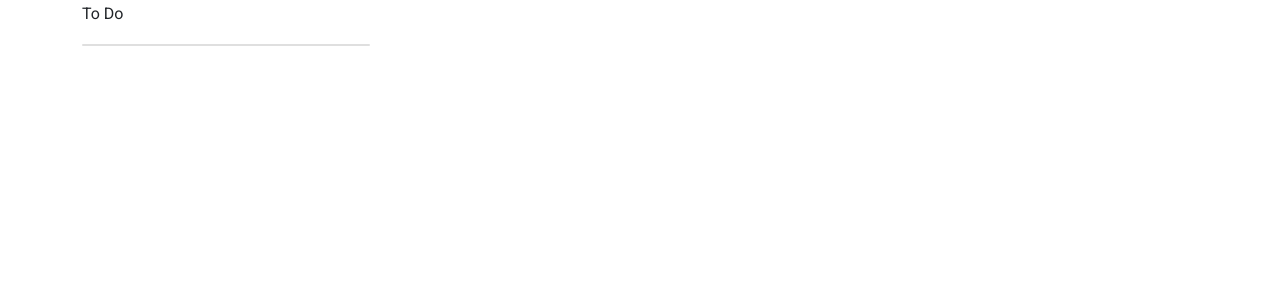
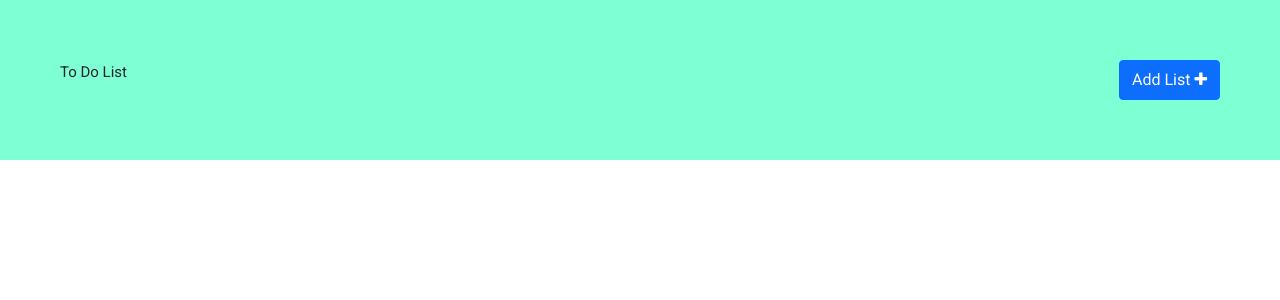
Before and after one commit to gowthamiedamalapati/todo-application, an Angular app in the folder todo-angular-app/: page /home in a window 1280 px wide. Shown: the top 300 px of the page. Built offline with nearby package versions, Linux system fonts and the light colour scheme.

Commit message:
Modal window to add new list

```diff
--- a/todo-angular-app/package.json
+++ b/todo-angular-app/package.json
@@ -21,6 +21,7 @@
     "@angular/platform-browser": "~11.1.0",
     "@angular/platform-browser-dynamic": "~11.1.0",
     "@angular/router": "~11.1.0",
+    "@ng-bootstrap/ng-bootstrap": "^9.1.0",
     "bootstrap": "^5.0.0-beta3",
     "font-awesome": "^4.7.0",
     "jquery": "^3.6.0",
--- a/todo-angular-app/src/app/app.module.ts
+++ b/todo-angular-app/src/app/app.module.ts
@@ -1,5 +1,7 @@
 import { NgModule } from '@angular/core';
 import { BrowserModule } from '@angular/platform-browser';
+import {NgbModule} from '@ng-bootstrap/ng-bootstrap';
+import { FormsModule } from '@angular/forms';
 
 import { AppRoutingModule } from './app-routing.module';
 import { AppComponent } from './app.component';
@@ -14,7 +16,9 @@ import { HomeComponent } from './home/home.component';
   imports: [
     BrowserModule,
     AppRoutingModule,
-    BrowserAnimationsModule
+    BrowserAnimationsModule,
+    NgbModule,
+    FormsModule
   ],
   providers: [],
   bootstrap: [AppComponent]
--- a/todo-angular-app/src/app/home/home.component.css
+++ b/todo-angular-app/src/app/home/home.component.css
@@ -1,7 +1,12 @@
-.todo{
-    width: auto;
+.header{
+    display: flex;
+    background-color: aquamarine;
+    justify-content: space-between;
+    padding: 60px;
 }
-.list{
-    display: flex;
-    height: 100%;
+.modal-footer{
+    justify-content: space-between;
 }
+.modal-dialog{
+    max-width: 300px;
+}
--- a/todo-angular-app/src/app/home/home.component.html
+++ b/todo-angular-app/src/app/home/home.component.html
@@ -1,8 +1,21 @@
-<div class="container todo">
-    <h3>To Do</h3>
-    <div class="list">
-      <div class="card" style="width:288px;">
+<div class="todo-container">
+   <div class="header">
+    <h4>To Do List</h4>
+    <button class="btn btn-primary" data-bs-toggle="modal" data-bs-target="#exampleModal">Add List <i class="fa fa-plus"></i></button>
 
-      </div>
+<div class="modal fade" id="exampleModal" tabindex="-1" aria-labelledby="exampleModalLabel" aria-hidden="true">
+   <div class="modal-dialog">
+     <div class="modal-content">
+       <div class="modal-body">
+         <label class="input-label">Enter List</label>
+         <input type="text" class="form-control" placeholder="enter list.." [(ngModel)]="listName">
+       </div>
+       <div class="modal-footer">
+         <button type="button" class="btn btn-secondary" data-bs-dismiss="modal">dismiss</button>
+         <button type="button" class="btn btn-primary" (click)="enterList()" data-bs-dismiss="modal">Add List</button>
+       </div>
+     </div>
+   </div>
+ </div>
    </div>
 </div>
--- a/todo-angular-app/src/app/home/home.component.ts
+++ b/todo-angular-app/src/app/home/home.component.ts
@@ -1,4 +1,6 @@
 import { Component, OnInit } from '@angular/core';
+import {NgbModal, ModalDismissReasons} from '@ng-bootstrap/ng-bootstrap';
+
 
 @Component({
   selector: 'app-home',
@@ -7,9 +9,16 @@ import { Component, OnInit } from '@angular/core';
 })
 export class HomeComponent implements OnInit {
 
-  constructor() { }
+  listName = '';
+
+  closeResult: string;
+
+  constructor(private modalService: NgbModal) { }
 
   ngOnInit(): void {
   }
+  enterList(){
+    console.log(this.listName)
+  }
 
 }
```
Also changed, not shown: 1 other file (tests, documents, lock files or other folders).
